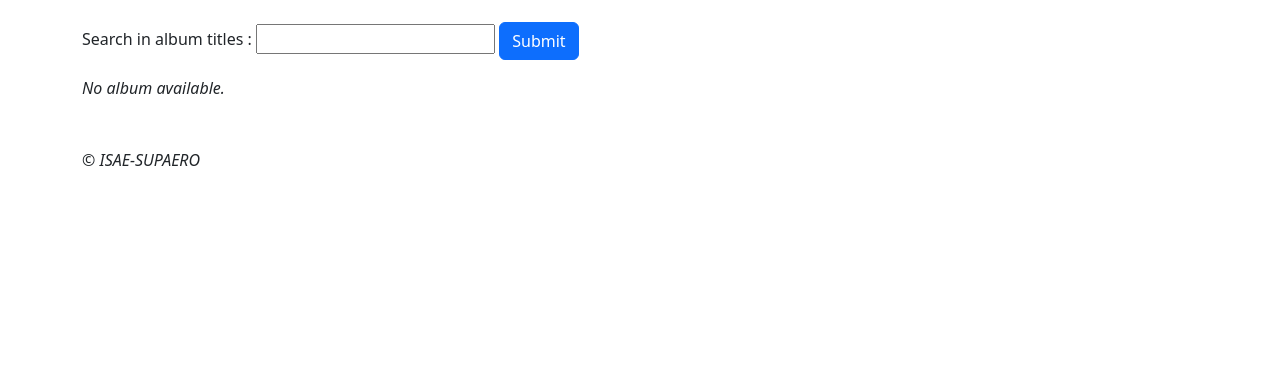
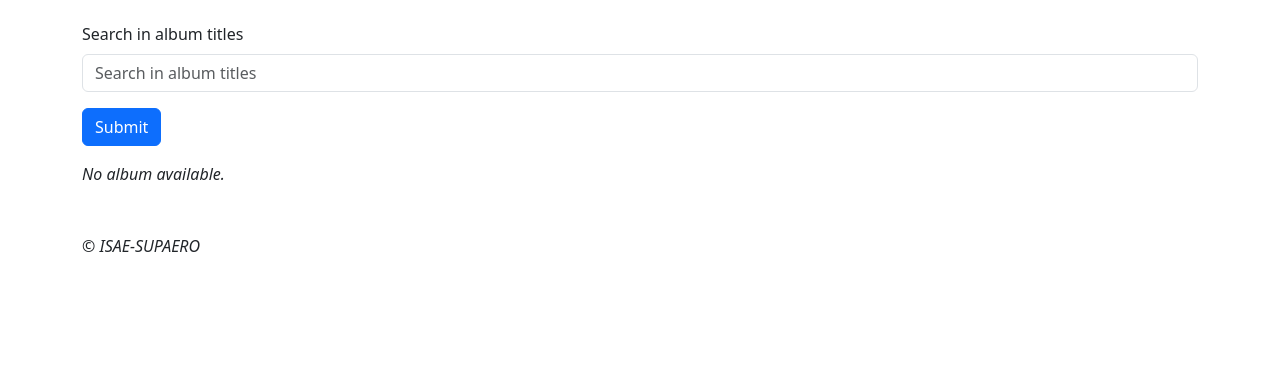
Before and after one commit to tanguy-perennou/chinook-2022, a Django app: template chinook/disks/templates/disks/albums_list.html in a window 1280 px wide. Shown: the part 150-541 px from the top of the page. Run offline with Django 4.2, Linux system fonts and the light colour scheme; the template is opened without the code that fills it: values that come from a table or form of the project are taken from there, others are empty; some libraries are stand-ins or nearby versions.

Commit message:
Use django-bootstrap-v5 tags in form template
Reference:
- https://django-bootstrap-v5.readthedocs.io/en/latest/quickstart.html

```diff
--- a/chinook/disks/templates/disks/albums_list.html
+++ b/chinook/disks/templates/disks/albums_list.html
@@ -1,4 +1,5 @@
 {% extends 'base.html' %}
+{% load bootstrap5 %} {# Yes, load it again even if base loads it #}
 
 {% block title %}Chinook Albums List{% endblock title%}
 
@@ -10,10 +11,12 @@
 
     <div class="clearfix">
         <div class="float-right pb-3">
-            <form action="{% url 'disks:albums_list' %}" method="post">
+            <form action="{% url 'disks:albums_list' %}" method="post" class="form">
                 {% csrf_token %}
-                {{ form }}
-                <input class="btn btn-primary" type="submit" value="Submit"/>
+                {% bootstrap_form form %}
+                {% buttons %}
+                  <button type="submit" class="btn btn-primary">Submit</button>
+                {% endbuttons %}
             </form>
         </div>
     </div>
```
